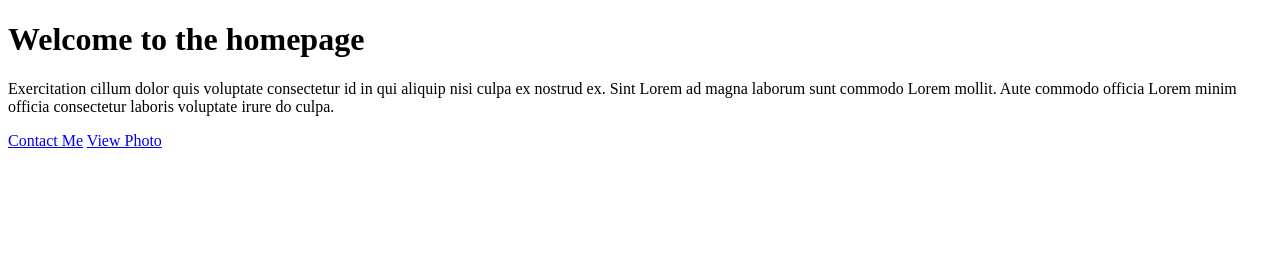
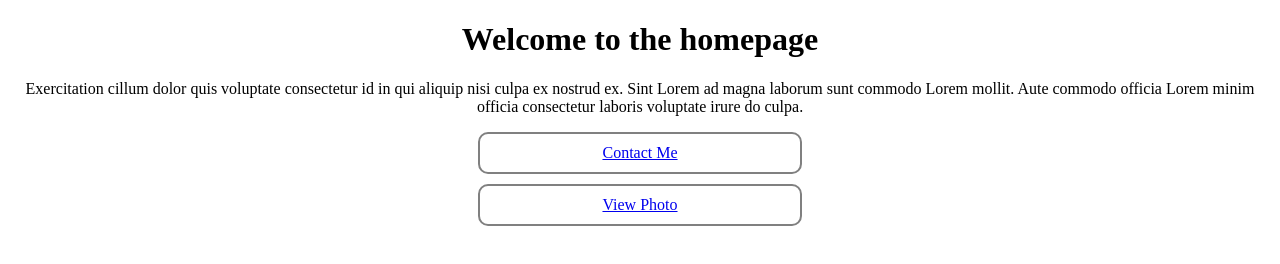
Before and after one commit to cailyncon/Croissant, a plain HTML site: page index.html in a window 1280 px wide. Drawn offline with Linux system fonts and the light colour scheme.

Commit message:
update margins button

```diff
--- a/css/styles.css
+++ b/css/styles.css
@@ -7,8 +7,9 @@ a {
   border: 2px solid grey;
   border-radius: 10px;
   display: block;
-  margin: 10px 0 10px 0;
+  margin: 10px auto;
   max-width: 300px;
+  text-align: center;
 }
 
 img {
--- a/index.html
+++ b/index.html
@@ -3,6 +3,7 @@
   <head>
     <meta charset="UTF-8" />
     <meta name="viewport" content="width=device-width, initial-scale=1.0" />
+    <link rel="stylesheet" href="css/styles.css" />
     <title>Document</title>
   </head>
   <body>
```
